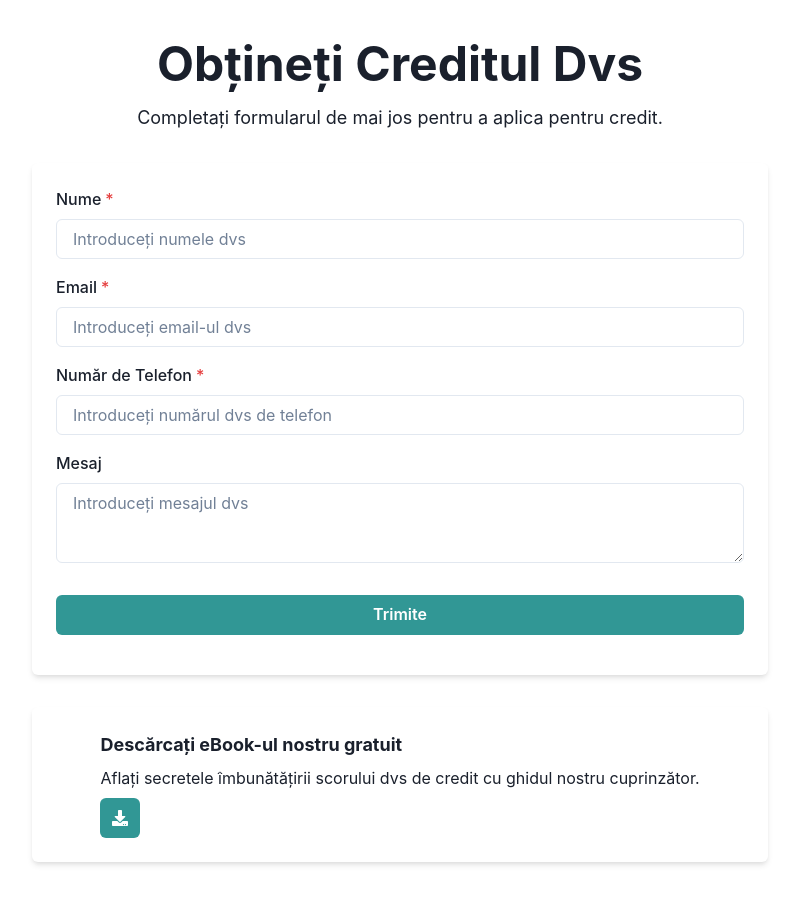
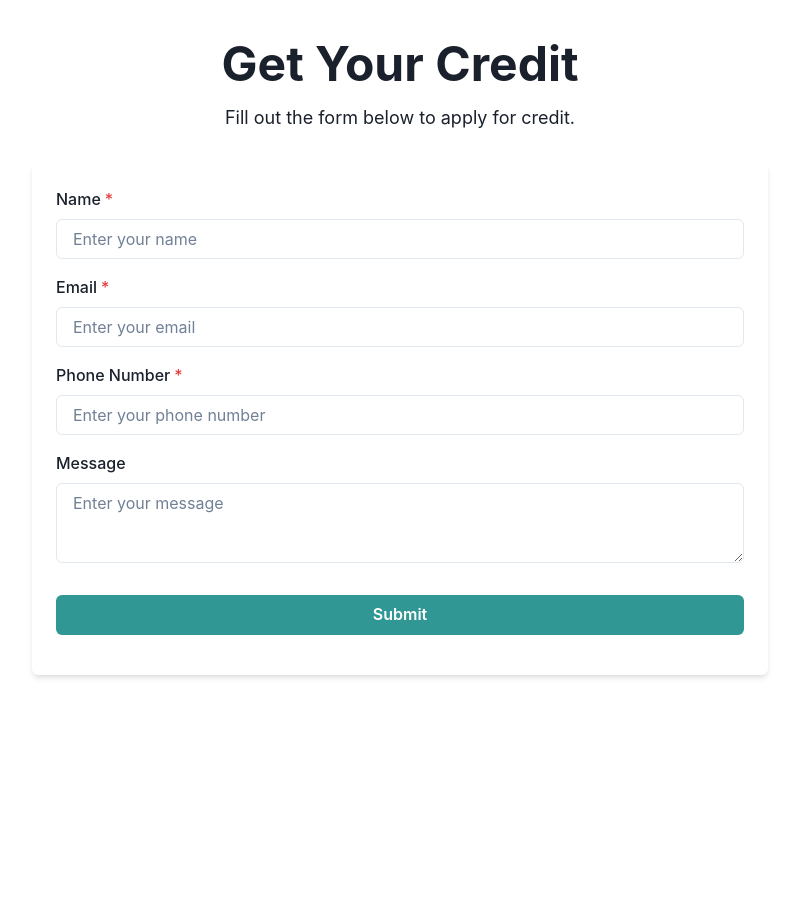
Before and after one commit to GPT-Engineer-App/credit-form-landing, a React (Vite) app: page / in a window 1280 px wide. Shown: the whole page, without its empty margins (240-1039 px from the left). After the commit the page ends 800 px from the top, so only its background shows below. Built offline with nearby package versions, Linux system fonts and the light colour scheme.

Commit message:
Retranslated the site content from Romanian back to English. Updated text in `Index.jsx` and `DownloadBanner.jsx` files.
Prompt: retranslate the site in english

```diff
--- a/src/components/DownloadBanner.jsx
+++ b/src/components/DownloadBanner.jsx
@@ -7,10 +7,10 @@ const DownloadBanner = () => {
       <HStack spacing={4} justifyContent="center">
         <VStack alignItems="flex-start">
           <Text fontSize="lg" fontWeight="bold">
-            Descărcați eBook-ul nostru gratuit
+            Download our free eBook
           </Text>
-          <Text>Aflați secretele îmbunătățirii scorului dvs de credit cu ghidul nostru cuprinzător.</Text>
-          <IconButton aria-label="Descărcați eBook-ul" icon={<FaDownload />} colorScheme="teal" />
+          <Text>Learn the secrets to improving your credit score with our comprehensive guide.</Text>
+          <IconButton aria-label="Download eBook" icon={<FaDownload />} colorScheme="teal" />
         </VStack>
       </HStack>
     </Box>
--- a/src/pages/Index.jsx
+++ b/src/pages/Index.jsx
@@ -8,52 +8,39 @@ const Index = () => {
       <VStack spacing={8} width="100%">
         <Box textAlign="center">
           <Heading as="h1" size="2xl" mb={4}>
-            Obțineți Creditul Dvs
+            Get Your Credit
           </Heading>
-          <Text fontSize="lg">Completați formularul de mai jos pentru a aplica pentru credit.</Text>
+          <Text fontSize="lg">Fill out the form below to apply for credit.</Text>
         </Box>
 
         <Box width="100%" p={6} boxShadow="md" borderRadius="md" bg="white">
           <form>
             <VStack spacing={4}>
               <FormControl id="name" isRequired>
-                <FormLabel>Nume</FormLabel>
-                <Input placeholder="Introduceți numele dvs" />
+                <FormLabel>Name</FormLabel>
+                <Input placeholder="Enter your name" />
               </FormControl>
 
               <FormControl id="email" isRequired>
                 <FormLabel>Email</FormLabel>
-                <Input type="email" placeholder="Introduceți email-ul dvs" />
+                <Input type="email" placeholder="Enter your email" />
               </FormControl>
 
               <FormControl id="phone" isRequired>
-                <FormLabel>Număr de Telefon</FormLabel>
-                <Input type="tel" placeholder="Introduceți numărul dvs de telefon" />
+                <FormLabel>Phone Number</FormLabel>
+                <Input type="tel" placeholder="Enter your phone number" />
               </FormControl>
 
               <FormControl id="message">
-                <FormLabel>Mesaj</FormLabel>
-                <Textarea placeholder="Introduceți mesajul dvs" />
+                <FormLabel>Message</FormLabel>
+                <Textarea placeholder="Enter your message" />
               </FormControl>
 
               <Button colorScheme="teal" type="submit" width="full" mt={4}>
-                Trimite
+                Submit
               </Button>
             </VStack>
           </form>
-        </Box>
-
-        <Box textAlign="center" width="100%" p={6} boxShadow="md" borderRadius="md" bg="white">
-          <HStack spacing={4} justifyContent="center">
-            <VStack alignItems="flex-start">
-              <Text fontSize="lg" fontWeight="bold">
-                Descărcați eBook-ul nostru gratuit
-              </Text>
-              <Text>Aflați secretele îmbunătățirii scorului dvs de credit cu ghidul nostru cuprinzător.</Text>
-
-              <IconButton aria-label="Descărcați eBook-ul" icon={<FaDownload />} colorScheme="teal" />
-            </VStack>
-          </HStack>
         </Box>
       </VStack>
     </Container>
```
